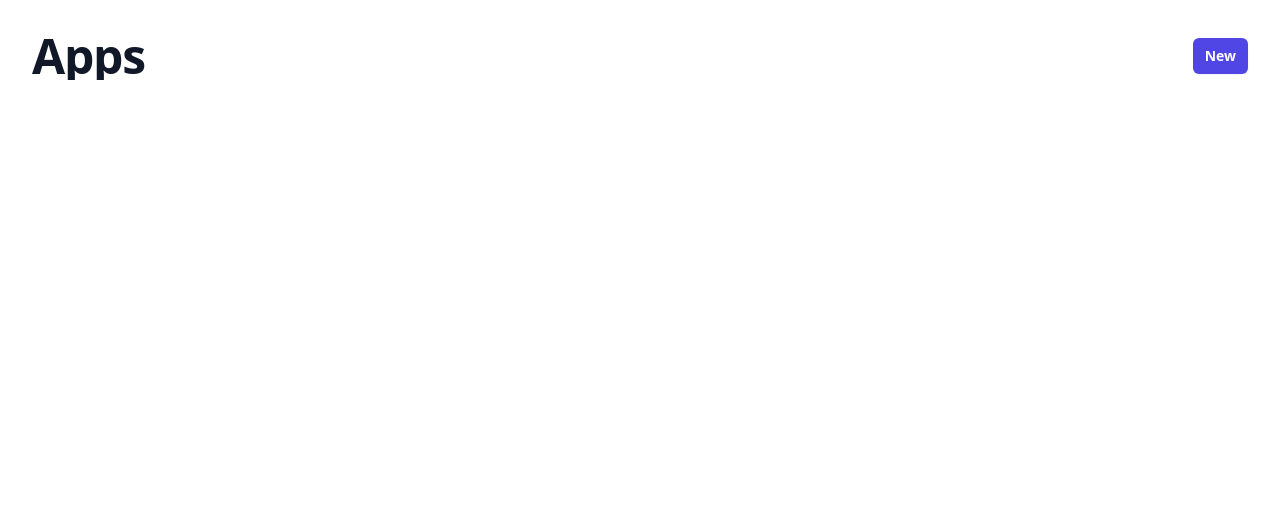
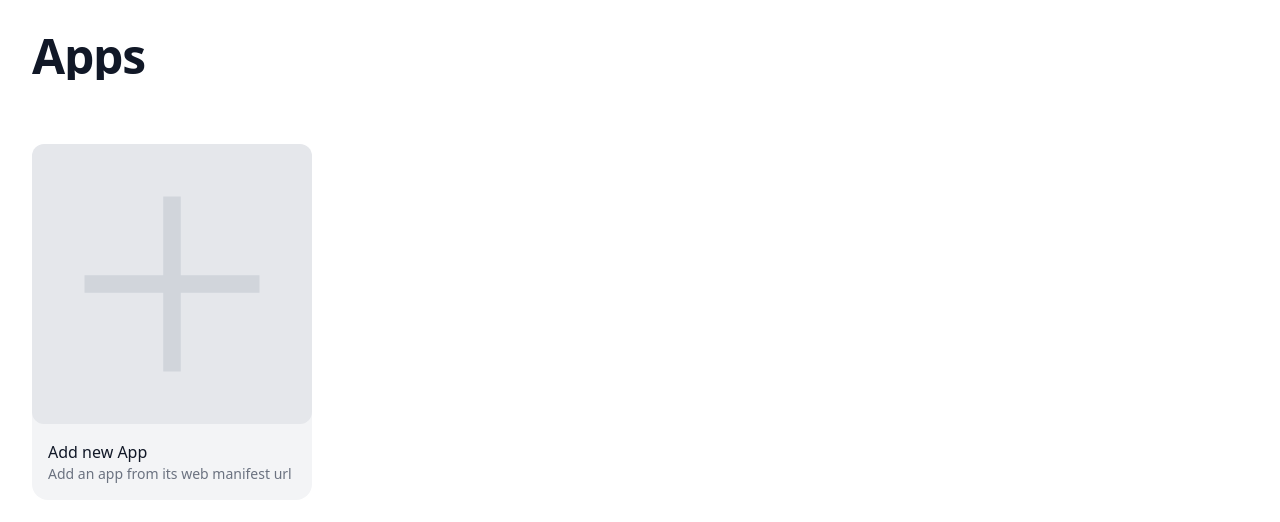
Before and after one commit to SantaClaas/test-fastapi, a FastAPI app: page / in a window 1280 px wide. Shown: the top 522 px of the page. Run offline with FastAPI, Linux system fonts and the light colour scheme.

Commit message:
Use card as button to add new app

```diff
--- a/webapp/static/output.css
+++ b/webapp/static/output.css
@@ -896,6 +896,26 @@ select {
   background-color: rgb(229 231 235 / var(--tw-bg-opacity));
 }
 
+.fill-none {
+  fill: none;
+}
+
+.stroke-gray-600 {
+  stroke: #4b5563;
+}
+
+.stroke-gray-500 {
+  stroke: #6b7280;
+}
+
+.stroke-gray-300 {
+  stroke: #d1d5db;
+}
+
+.stroke-gray-400 {
+  stroke: #9ca3af;
+}
+
 .object-cover {
   -o-object-fit: cover;
      object-fit: cover;
--- a/webapp/templates/apps/index.html
+++ b/webapp/templates/apps/index.html
@@ -11,18 +11,8 @@
 <body>
     <header class="p-8">
 
-        <div class="md:flex md:items-center md:justify-between">
-            <div class="min-w-0 flex-1">
-                <h1 class="text-4xl font-bold leading-7 text-gray-900 sm:truncate sm:text-5xl sm:tracking-tight">Apps
-                </h1>
-            </div>
-            <div class="mt-4 flex md:ml-4 md:mt-0">
-                <!-- <button type="button"
-                    class="inline-flex items-center rounded-md bg-white px-3 py-2 text-sm font-semibold text-gray-900 shadow-sm ring-1 ring-inset ring-gray-300 hover:bg-gray-50">Edit</button> -->
-                <a type="button" href="/apps/new"
-                    class="ml-3 inline-flex items-center rounded-md bg-indigo-600 px-3 py-2 text-sm font-semibold text-white shadow-sm hover:bg-indigo-700 focus-visible:outline focus-visible:outline-2 focus-visible:outline-offset-2 focus-visible:outline-indigo-600">New</a>
-            </div>
-        </div>
+        <h1 class="text-4xl font-bold leading-7 text-gray-900 sm:truncate sm:text-5xl sm:tracking-tight">Apps
+        </h1>
 
     </header>
 
@@ -34,24 +24,49 @@
                            focus-within:ring-indigo-500 focus-within:ring-offset-2 focus-within:ring-offset-gray-100">
                     <img src="{{ app['icon_url'] }}" alt="App icon for {{ app['name'] }}"
                         class="pointer-events-none w-full h-full object-center group-hover:opacity-75">
-                    <a href="apps/{{ app['id'] }}" class="absolute inset-0 focus:outline-none ">
-                        <span class="sr-only">View details for {{ app["name"] }} </span>
-                    </a>
+
                 </section>
-                <section class="p-4 group-hover:opacity-75">
+                <section class="p-4">
 
-                    <h2
-                        class="pointer-events-none block truncate text-base font-normal text-gray-900 group-hover:opacity-75">
+                    <h2 class="pointer-events-none block truncate text-base font-normal text-gray-900">
                         {{
                         app["name"]
                         }}
                     </h2>
 
-                    <p class="pointer-events-none block text-sm font-normal text-gray-500 group-hover:opacity-75">{{
+                    <p class="pointer-events-none block text-sm font-normal text-gray-500 ">{{
                         app["description"] }}</p>
                 </section>
+                <a href="apps/{{ app['id'] }}" class="absolute inset-0 focus:outline-none ">
+                    <span class="sr-only">View details for {{ app["name"] }} </span>
+                </a>
             </li>
             {% endfor %}
+            <li class="relative bg-gray-100 rounded-2xl group hover:opacity-75">
+                <section class="block aspect-square overflow-hidden rounded-xl bg-gray-200 focus-within:ring-2
+                           focus-within:ring-indigo-500 focus-within:ring-offset-2 focus-within:ring-offset-gray-100">
+                    <svg class="fill-none stroke-gray-300 pointer-events-none w-full h-full object-center group-hover:opacity-75"
+                        fill="none" stroke-width="1.5" viewBox="0 0 24 24" xmlns="http://www.w3.org/2000/svg"
+                        aria-hidden="true">
+                        <!-- <path stroke-linecap="round" stroke-linejoin="round" d="M12 6v12m6-6H6"></path> -->
+                        <path stroke-linejoin="round" d="M12 4.5v15m7.5-7.5h-15"></path>
+                    </svg>
+                    <!-- <img src="" alt="" class="pointer-events-none w-full h-full object-center group-hover:opacity-75"> -->
+
+                </section>
+                <section class="p-4">
+
+                    <h2 class="pointer-events-none block truncate text-base font-normal text-gray-900 ">
+                        Add new App
+                    </h2>
+
+                    <p class="pointer-events-none block text-sm font-normal text-gray-500">Add an
+                        app from its web manifest url</p>
+                </section>
+                <a href="apps/new" class="absolute inset-0 focus:outline-none ">
+                    <span class="sr-only">Add new App</span>
+                </a>
+            </li>
         </ul>
     </main>
 
```
